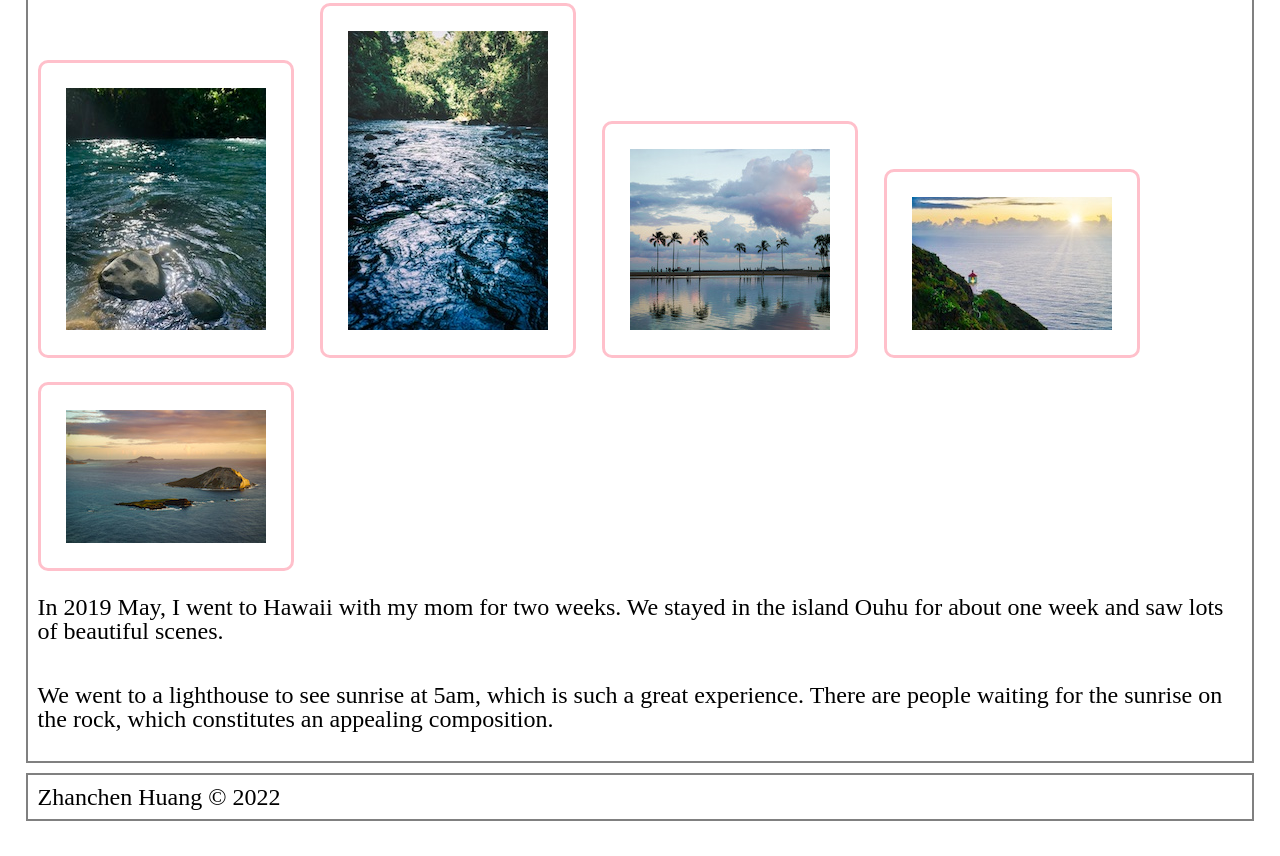
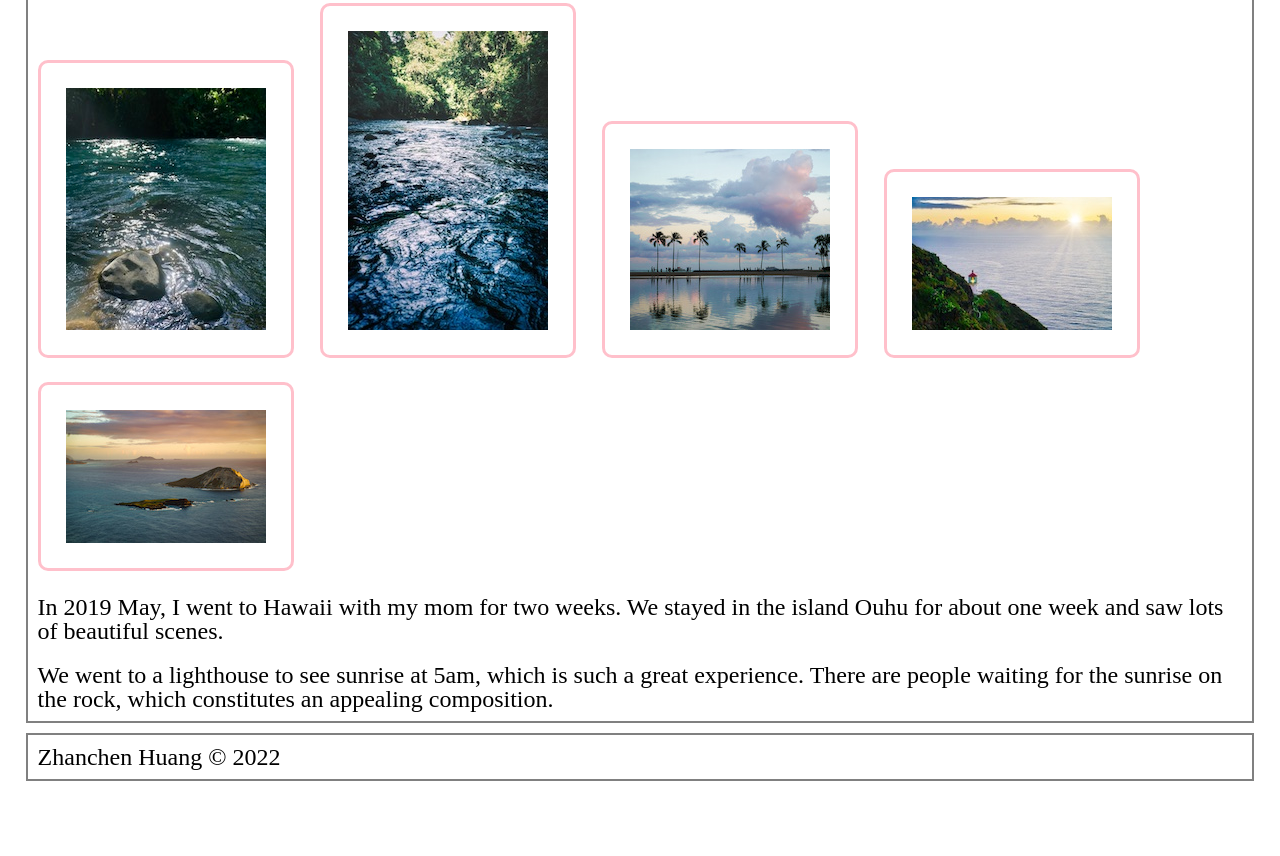
Before and after one commit to zcjess/portfolio-content, a plain HTML site: page landscape.html in a window 1280 px wide. Shown: the part 425-1281 px from the top of the page. After the commit the page ends 1241 px from the top, so only its background shows below. Drawn offline with Linux system fonts and the light colour scheme.

Commit message:
Add files via upload

```diff
--- a/landscape.html
+++ b/landscape.html
@@ -13,9 +13,9 @@
 	  <nav>
 		<ul>
 			<li><a href = "index.html">About Me</a></li>
-				<li><a href = "astrography.html">Astrography</a></li>
-				<li class="active"><a href = "landscape.html">Landscape</a></li>
-				<li><a href = "others.html">Others</a></li>
+			<li><a href = "astrography.html">Astrography</a></li>
+			<li class="active"><a href = "landscape.html">Landscape</a></li>
+			<li><a href = "others.html">Others</a></li>
 		</ul>
 	  </nav>
 	   	<h1>Landscape</h1>
@@ -34,8 +34,8 @@
 		<img src = "images/lighthouseday.jpeg" alt = "A lighthouse on the edge of Oahu island" width="200"/>
 		<img src = "images/islandclose.jpg" alt = "A bird view of an island and beautiful sky on a hill in Oahu" width="200"/>
 
-		<p>In 2019 May, I went to Hawaii with my mom for two weeks. We stayed in the island Ouhu for about one week and saw lots of beautiful scenes.<p>
-		<p>We went to a lighthouse to see sunrise at 5am, which is such a great experience. There are people waiting for the sunrise on the rock, which constitutes an appealing composition.<p>
+		<p>In 2019 May, I went to Hawaii with my mom for two weeks. We stayed in the island Ouhu for about one week and saw lots of beautiful scenes.</p>
+		<p>We went to a lighthouse to see sunrise at 5am, which is such a great experience. There are people waiting for the sunrise on the rock, which constitutes an appealing composition.</p>
 		<!-- <img src = "wisconsin_dells.jpg" width="25"/>
 		<img src = "badlands.jpg" width="200"/>
 		<img "falling.jpg" width="25"/>
```
